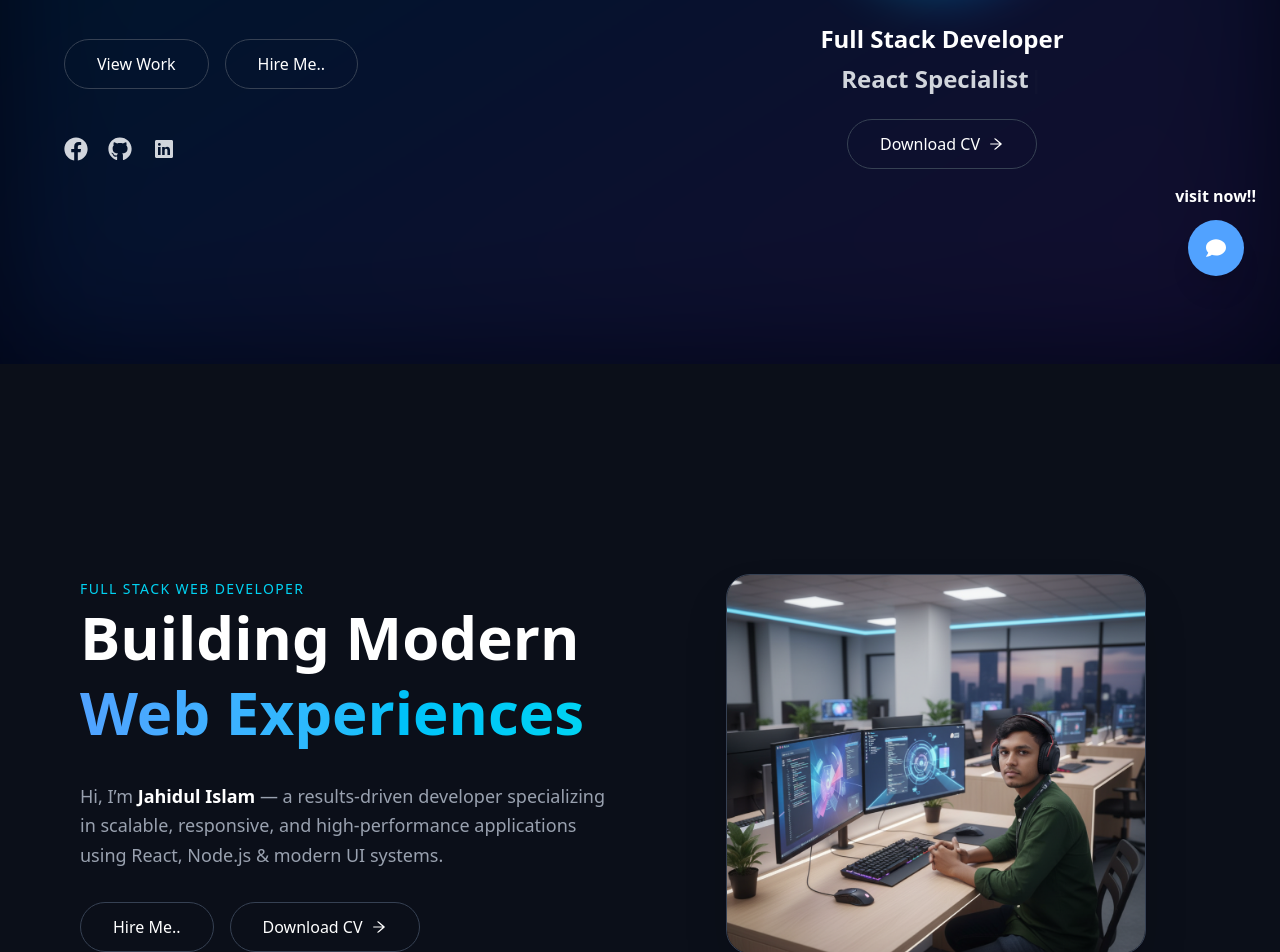
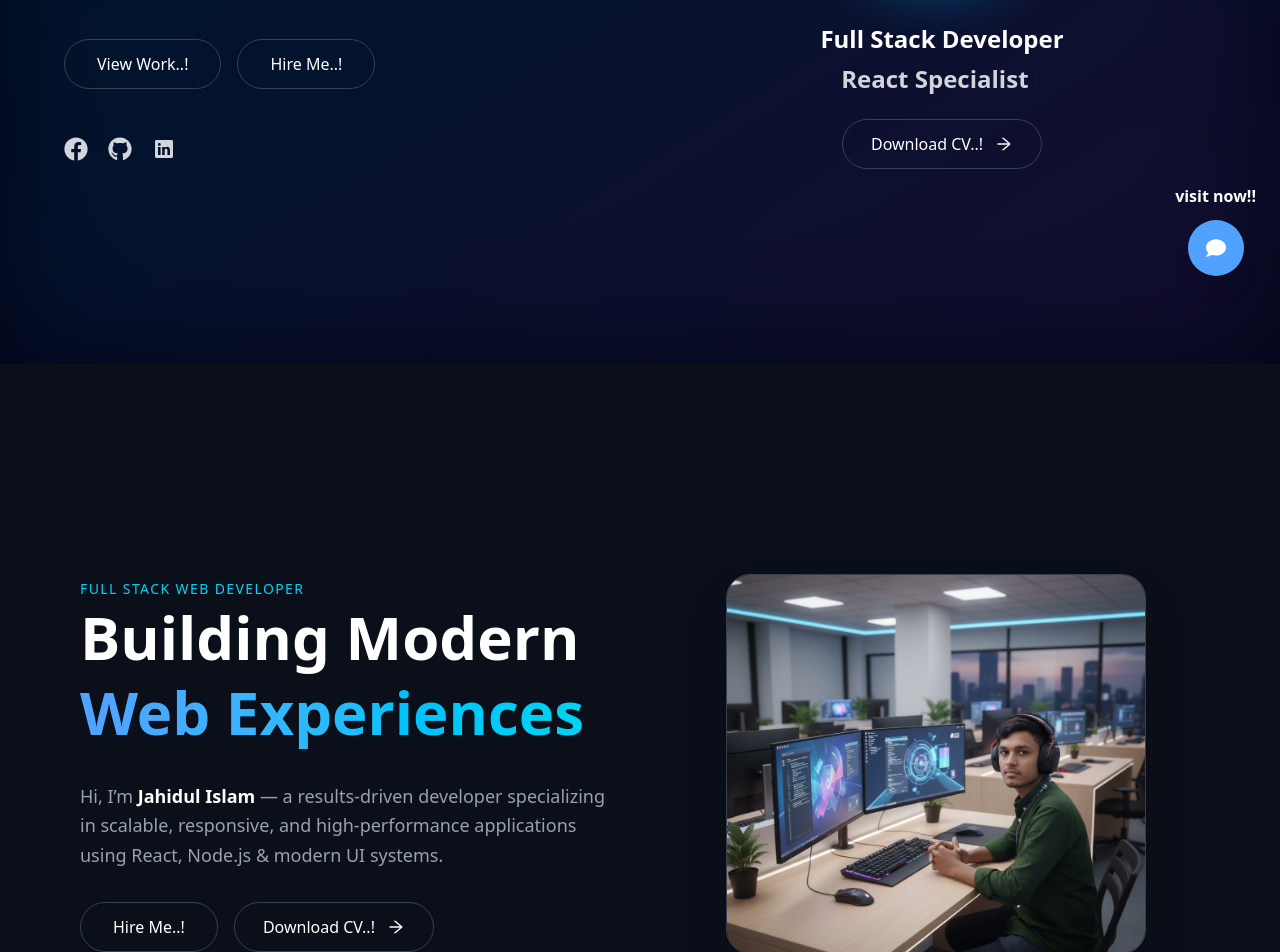
Before and after one commit to md-jahid-islam/Crafted-By-Jahidul, a React (Vite) app: page / in a window 1280 px wide. Shown: the part 500-1452 px from the top of the page. Built offline with nearby package versions, Linux system fonts and the light colour scheme.

Commit message:
added to Download cv complete

```diff
--- a/src/Components/Contact/ContactComponents.jsx
+++ b/src/Components/Contact/ContactComponents.jsx
@@ -159,7 +159,7 @@ import {
               ></textarea>
 
               {/* Submit Button */}
-              <button type="submit" className=" mt-6 text-white px-8 py-3 rounded-full border border-gray-700 hover:border-cyan-400 transition">
+              <button type="submit" className=" px-8 py-3 rounded-full border border-gray-700 hover:border-cyan-400 hover:shadow-[0_0_25px_rgba(34,211,238,0.25)] transition text-white">
                 Send Message
               </button>
             </form>
--- a/src/Components/aboute/AbouteComponents.jsx
+++ b/src/Components/aboute/AbouteComponents.jsx
@@ -30,13 +30,13 @@ import { Link } from "react-router-dom";
             </p>
 
             <div className="flex flex-col sm:flex-row gap-4">
-              <a href="/Contact" className="px-8 py-3 rounded-full border border-gray-700 hover:border-cyan-400 transition">
-                Hire Me..
+              <a href="/Contact" className="px-8 py-3 rounded-full border border-gray-700 hover:border-cyan-400 hover:shadow-[0_0_25px_rgba(34,211,238,0.25)] transition text-white">
+                Hire Me..!
               </a>
-
-              <a href="/images/Zahidul_Islam.pdf" download className="inline-flex items-center justify-center gap-2 px-8 py-3 rounded-full border border-gray-700 hover:border-cyan-400 transition">
-                Download CV <AiOutlineArrowRight />
-              </a>
+              <a href="/images/Zahidul_Islam.pdf" download="Jahidul_Islam_Resume.pdf" target="_blank" rel="noopener noreferrer" aria-label="Download Jahidul Islam Resume" className="group inline-flex items-center gap-3 px-7 py-3 text-sm sm:text-base font-medium text-white rounded-full border border-gray-700 hover:border-cyan-400 hover:shadow-[0_0_25px_rgba(34,211,238,0.25)] transition-all duration-300">
+              <span>Download CV..!</span>
+              <AiOutlineArrowRight className="text-lg transform group-hover:translate-x-1 transition" />
+             </a>
             </div>
           </div>
 
@@ -85,32 +85,7 @@ import { Link } from "react-router-dom";
       </section>
 
       {/* ================= PROJECTS ================= */}
-      {/* <section className="py-24 px-4 sm:px-6 md:px-20">
-        <div className="max-w-6xl mx-auto">
-          <h2 className="text-4xl font-bold text-center mb-16">
-          Selected <span className="text-cyan-400">Projects</span>
-          </h2>
-
-          <div className="grid sm:grid-cols-2 md:grid-cols-3 gap-8">
-            {[
-              "Orebi Ecommerce Platform",
-              "Rupantorito Portfolio",
-              "Realtime Chat Application",
-            ].map((project, i) => (
-              <div
-                key={i}
-                className="bg-[#020617] p-6 rounded-2xl border border-gray-800
-                hover:border-cyan-400 transition">
-                <h3 className="text-lg font-semibold mb-2">{project}</h3>
-                <p className="text-sm text-gray-400">
-                  A modern, scalable application built with React and backend integration.
-                </p>
-              </div>
-            ))}
-          </div>
-        </div>
-      </section>  */}
-      <section className="py-28 px-4 sm:px-6 md:px-20 bg-[#020617]">
+  <section className="py-28 px-4 sm:px-6 md:px-20 bg-[#020617]">
   <div className="max-w-6xl mx-auto">
     <h2 className="text-4xl md:text-5xl font-bold text-center mb-20">
       Selected <span className="text-cyan-400">Projects</span>
--- a/src/Components/home/HomeComponents.jsx
+++ b/src/Components/home/HomeComponents.jsx
@@ -11,14 +11,12 @@ import { AiOutlineArrowRight } from "react-icons/ai";
     <section id="Home" className="relative min-h-screen flex items-center bg-[#020617] px-6 md:px-16 overflow-hidden">
       {/* Glow background */}
       <div className="absolute inset-0 bg-gradient-to-br from-cyan-500/10 via-blue-500/10 to-purple-500/10 blur-3xl"></div>
-
       <div className="container mx-auto relative z-10">
         <div className="flex flex-col-reverse md:flex-row items-center gap-14">
 
           {/* Left Content */}
           <div className="md:w-1/2 text-center md:text-left space-y-6">
             <h1 className="text-4xl md:text-5xl font-extrabold text-white">
-              Hi, I’m{" "}
               <span className="bg-gradient-to-r from-cyan-400 to-blue-500 bg-clip-text text-transparent">
                 Jahidul Islam
               </span>
@@ -49,13 +47,13 @@ import { AiOutlineArrowRight } from "react-icons/ai";
             <div className="flex flex-col sm:flex-row gap-4 justify-center md:justify-start pt-4">
               <Link to="/about">
                 <button className="px-8 py-3 rounded-full border border-gray-700 hover:border-cyan-400 hover:shadow-[0_0_25px_rgba(34,211,238,0.25)] transition text-white">
-                  View Work
+                  View Work..!
                 </button>
               </Link>
 
               <Link to="/contact">
                 <button className="px-8 py-3 rounded-full border border-gray-700 hover:border-cyan-400 hover:shadow-[0_0_25px_rgba(34,211,238,0.25)] transition text-white">
-                  Hire Me..
+                  Hire Me..!
                 </button>
               </Link>
             </div>
@@ -103,13 +101,13 @@ import { AiOutlineArrowRight } from "react-icons/ai";
             </div>
 
             {/* Resume */}
-            <div className="mt-6">
-              <a href="/images/Zahidul_Islam.pdf" download className="inline-flex items-center gap-2 px-8 py-3 rounded-full border border-gray-700 hover:border-cyan-400 transition text-white">
-                Download CV <AiOutlineArrowRight />
-              </a>
-            </div>
+           <div className="mt-6 flex justify-center md:justify-start">
+           <a href="/images/Zahidul_Islam.pdf" download="Jahidul_Islam_Resume.pdf" target="_blank" rel="noopener noreferrer" aria-label="Download Jahidul Islam Resume" className="group inline-flex items-center gap-3 px-7 py-3 text-sm sm:text-base font-medium text-white rounded-full border border-gray-700 hover:border-cyan-400 hover:shadow-[0_0_25px_rgba(34,211,238,0.25)] transition-all duration-300">
+           <span>Download CV..!</span>
+            <AiOutlineArrowRight className="text-lg transform group-hover:translate-x-1 transition" />
+            </a>
+         </div>
           </div>
-
         </div>
       </div>
     </section>
```
